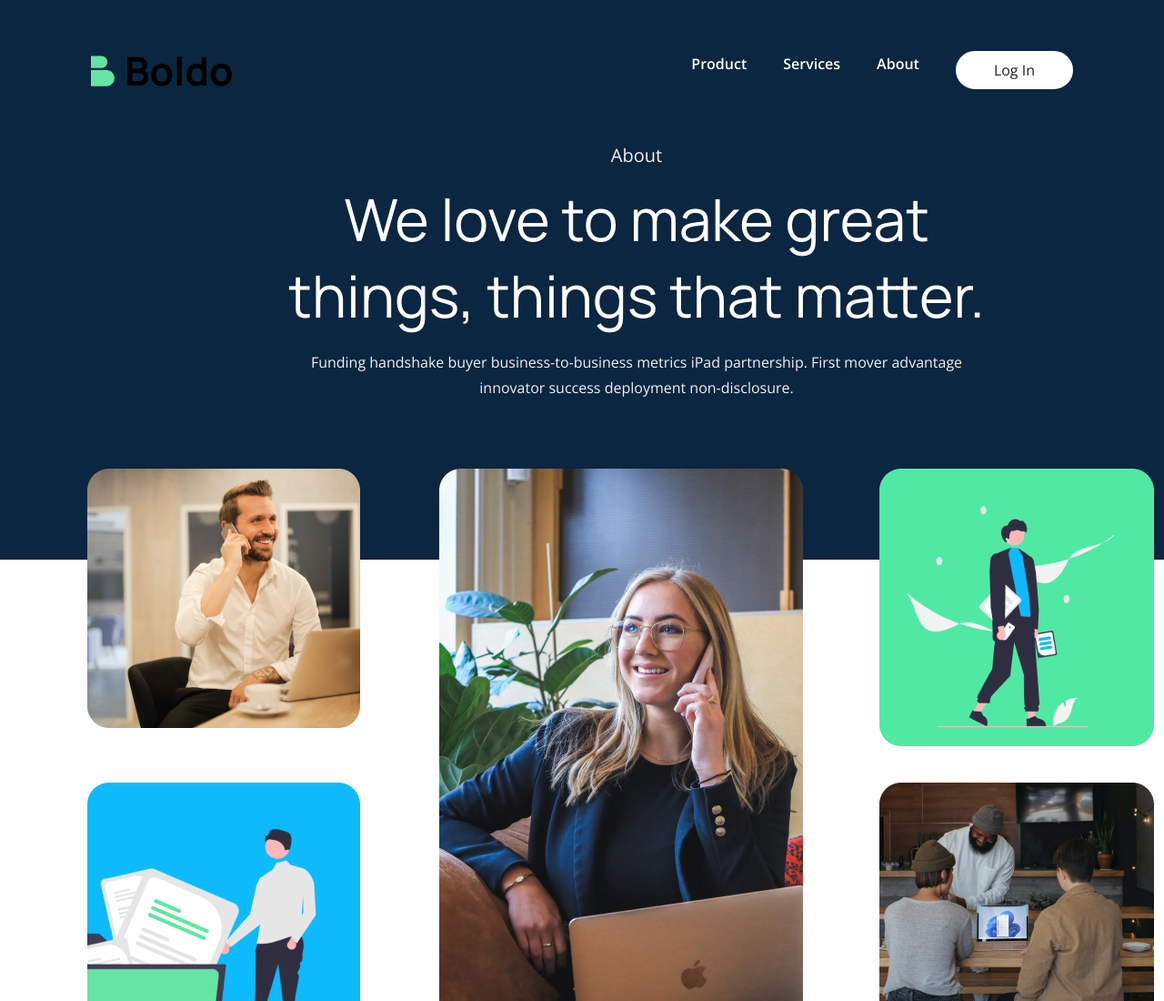
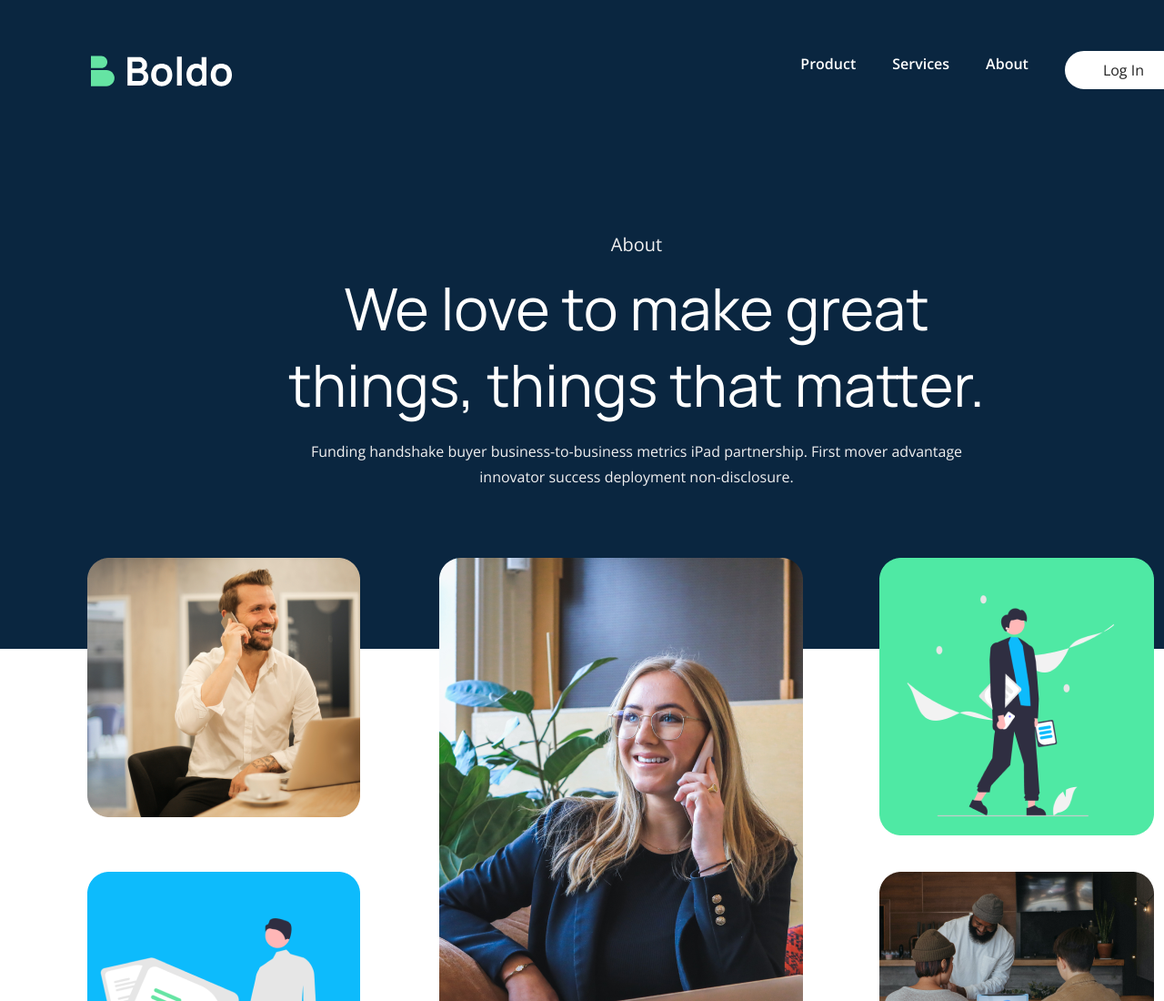
Before and after one commit to sobidrustamov/2.7-vazifa, a plain HTML site: page page_jasurbek/page.html in a window 1280 px wide. Shown: the top 1100 px of the page at 91% size. Drawn offline with nearby package versions, Linux system fonts and the light colour scheme; files whose address does not match are found by name.

Commit message:
xatolar to'g'irlandi

```diff
--- a/page_jasurbek/styles_j/main_j.css
+++ b/page_jasurbek/styles_j/main_j.css
@@ -25,11 +25,8 @@ body {
 /* header start */
 
 .header {
-  width: 100%;
-  position: fixed;
-  top: 0;
-  right: 0;
-  z-index: 99999;
+  width: 1400px;
+  margin: 0 auto;
 }
 .header_list {
   width: 100%;
```
Also changed, not shown: page_jasurbek/page.html (+0 -6 lines), page_jasurbek/images/logo_boldo.svg (added).
